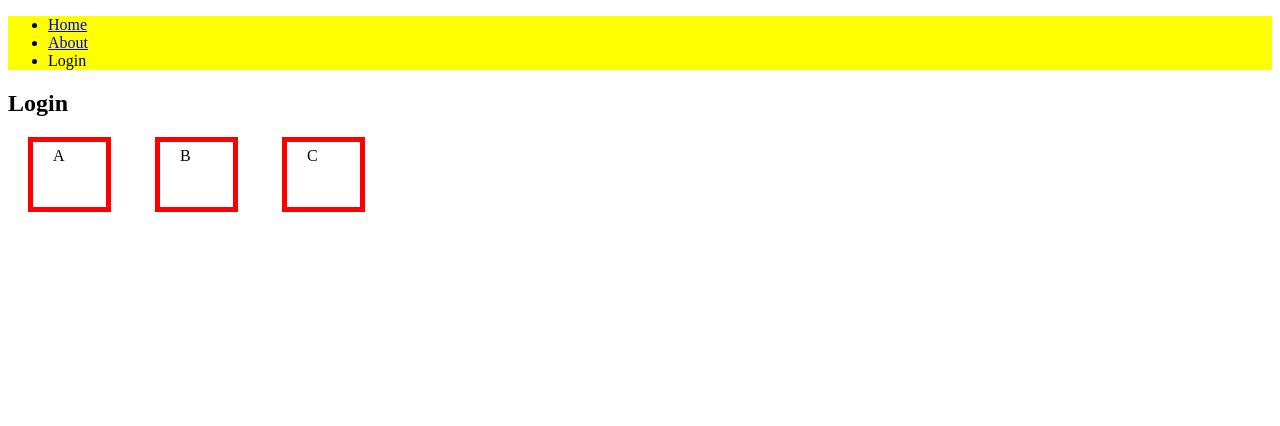
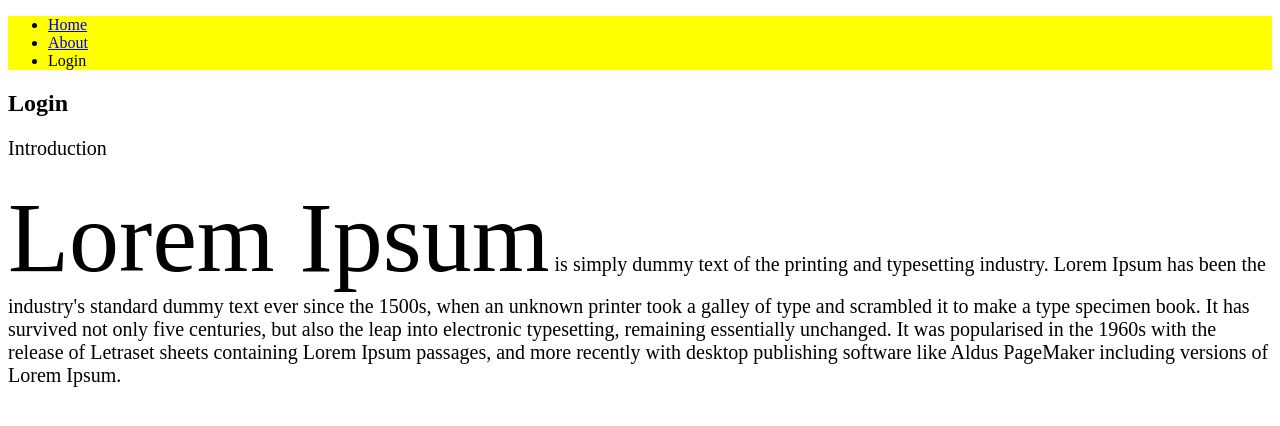
Before and after one commit to dvru/ztm-web-developement-2022, a plain HTML site: page CSS/login.html in a window 1280 px wide. Drawn offline with Linux system fonts and the light colour scheme.

Commit message:
basic style2 css

```diff
--- a/CSS/login.html
+++ b/CSS/login.html
@@ -17,9 +17,8 @@
   </header>
   <section>
     <h2>Login</h2>
-    <div class="boxmodel">A</div>
-    <div class="boxmodel">B</div>
-    <div class="boxmodel">C</div>
+    <p>Introduction</p>
+  <p><span>Lorem Ipsum</span> is simply dummy text of the printing and typesetting industry. Lorem Ipsum has been the industry's standard dummy text ever since the 1500s, when an unknown printer took a galley of type and scrambled it to make a type specimen book. It has survived not only five centuries, but also the leap into electronic typesetting, remaining essentially unchanged. It was popularised in the 1960s with the release of Letraset sheets containing Lorem Ipsum passages, and more recently with desktop publishing software like Aldus PageMaker including versions of Lorem Ipsum.</p>
   </section>
 </body>
 </html>
--- a/CSS/style2.css
+++ b/CSS/style2.css
@@ -2,11 +2,19 @@
     color: blue
 } */
 
-.boxmodel {
+/* .boxmodel {
     border: 5px solid red;
     display: inline-block;
     padding: 5px 20px 5px 20px;
     margin: 0px 20px;
     width: 33px;
     height: 55px;
+} */
+
+p {
+    font-size: 20px;
 }
+
+span {
+    font-size: 5em;
+}
```
